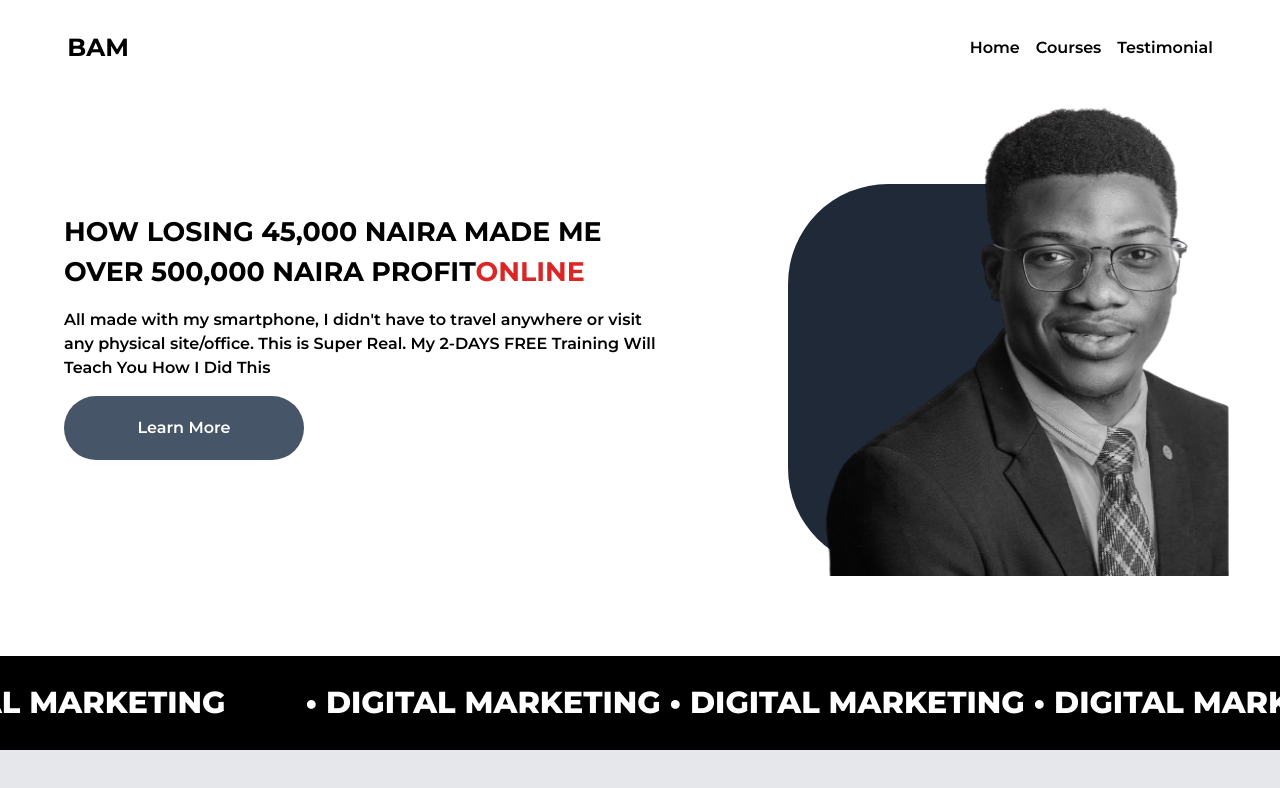
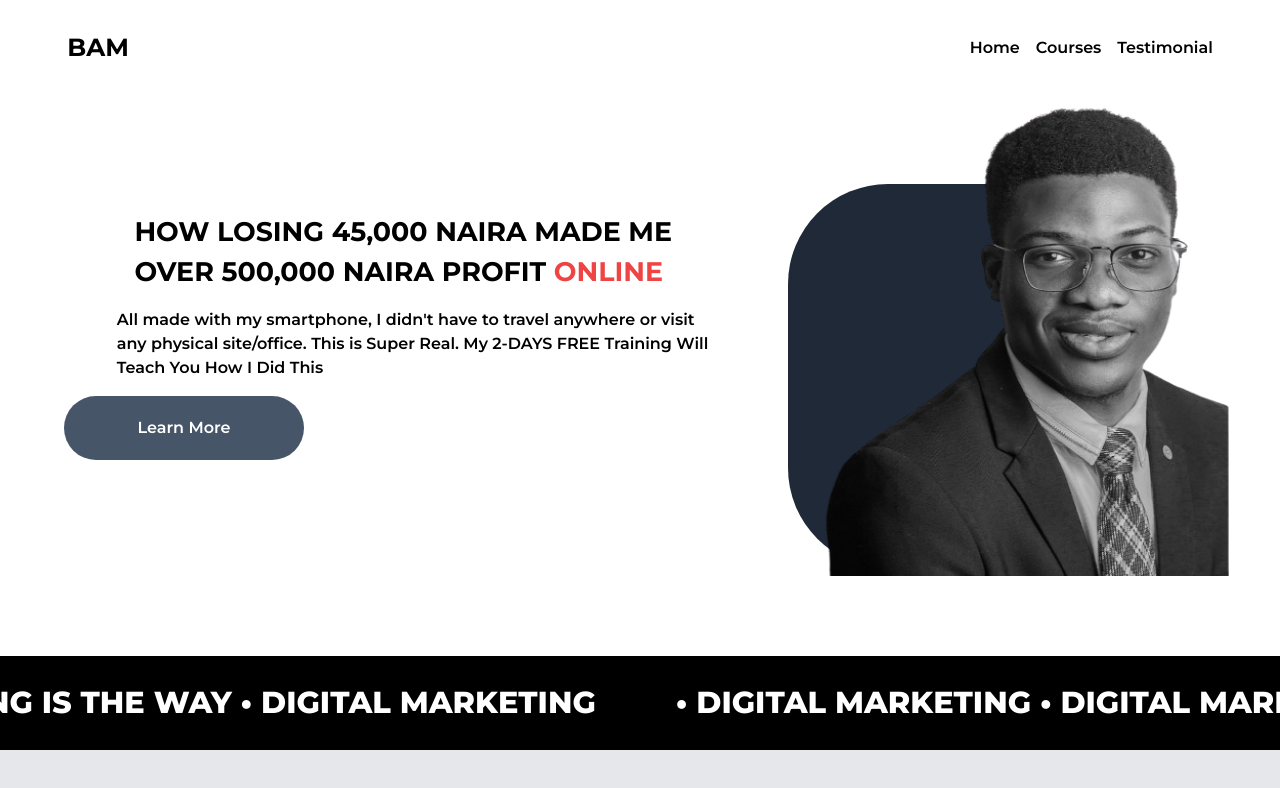
Before and after one commit to davidfayanju1/Bamidele, a React (Vite) app: page / in a window 1280 px wide. Shown: the top 788 px of the page. Built offline with nearby package versions, Linux system fonts and the light colour scheme.

Commit message:
Some Similar Additions

```diff
--- a/src/pages/Home.jsx
+++ b/src/pages/Home.jsx
@@ -9,11 +9,11 @@ const Home = () => {
     <MainLayout>
       <header className="hero_section min-h-[33rem] pb-[5rem] bg-white flex items-center justify-between w-full">
         <div className="item_container md:pl-[4rem] md:w-[60%] w-full">
-          <blockquote className="font-bold md:text-[2.1vw] open-sans text-[1.5rem] md:w-[80%] w-[95%] md:text-left text-center">
-            HOW LOSING 45,000 NAIRA MADE ME OVER 500,000 NAIRA PROFIT
-            <span className="text-red-600">ONLINE</span>
+          <blockquote className="font-bold block md:text-[2.1vw] open-sans text-[1.5rem] md:w-[80%] w-[95%] md:text-left text-center md:mx-o mx-auto">
+            HOW LOSING 45,000 NAIRA MADE ME OVER 500,000 NAIRA PROFIT {""}
+            <span className="text-red-500">ONLINE</span>
           </blockquote>
-          <blockquote className="my-4 md:font-semibold md:text-left text-center md:w-[85%] w-[97%]">
+          <blockquote className="my-4 block md:font-semibold md:text-left text-center md:mx-o mx-auto md:w-[85%] w-[97%]">
             All made with my smartphone, I didn't have to travel anywhere or
             visit any physical site/office. This is Super Real. My 2-DAYS FREE
             Training Will Teach You How I Did This
@@ -34,26 +34,31 @@ const Home = () => {
 
       <Marquee
         className="slider-statement cursor-default bg-carpet-green relative"
-        speed={150}
+        speed={120}
         onMouseEnter={() => setIsplaying(false)}
         onMouseLeave={() => setIsplaying(true)}
         play={isplaying}
       >
         <div className="element bg-black py-6 flex items-center gap-[5rem]">
           <span className="text-white font-cooper md:text-[1.9rem] text-[1.3rem] font-[800]">
-            • DIGITAL MARKETING • DIGITAL MARKETING • DIGITAL MARKETING
+            • DIGITAL MARKETING • DIGITAL MARKETING IS THE WAY • DIGITAL
+            MARKETING
           </span>
           <span className="text-white font-cooper md:text-[1.9rem] text-[1.3rem] font-[800]">
-            • DIGITAL MARKETING • DIGITAL MARKETING • DIGITAL MARKETING
+            • DIGITAL MARKETING • DIGITAL MARKETING IS THE WAY • DIGITAL
+            MARKETING
           </span>
           <span className="text-white font-cooper md:text-[1.9rem] text-[1.3rem] font-[800]">
-            • DIGITAL MARKETING • DIGITAL MARKETING • DIGITAL MARKETING
+            • DIGITAL MARKETING • DIGITAL MARKETING IS THE WAY • DIGITAL
+            MARKETING
           </span>
           <span className="text-white font-cooper md:text-[1.9rem] text-[1.3rem] font-[800]">
-            • DIGITAL MARKETING • DIGITAL MARKETING • DIGITAL MARKETING
+            • DIGITAL MARKETING • DIGITAL MARKETING IS THE WAY • DIGITAL
+            MARKETING
           </span>
           <span className="text-white font-cooper md:text-[1.9rem] text-[1.3rem] font-[800]">
-            • DIGITAL MARKETING • DIGITAL MARKETING • DIGITAL MARKETING
+            • DIGITAL MARKETING • DIGITAL MARKETING IS THE WAY • DIGITAL
+            MARKETING
           </span>
         </div>
       </Marquee>
```
